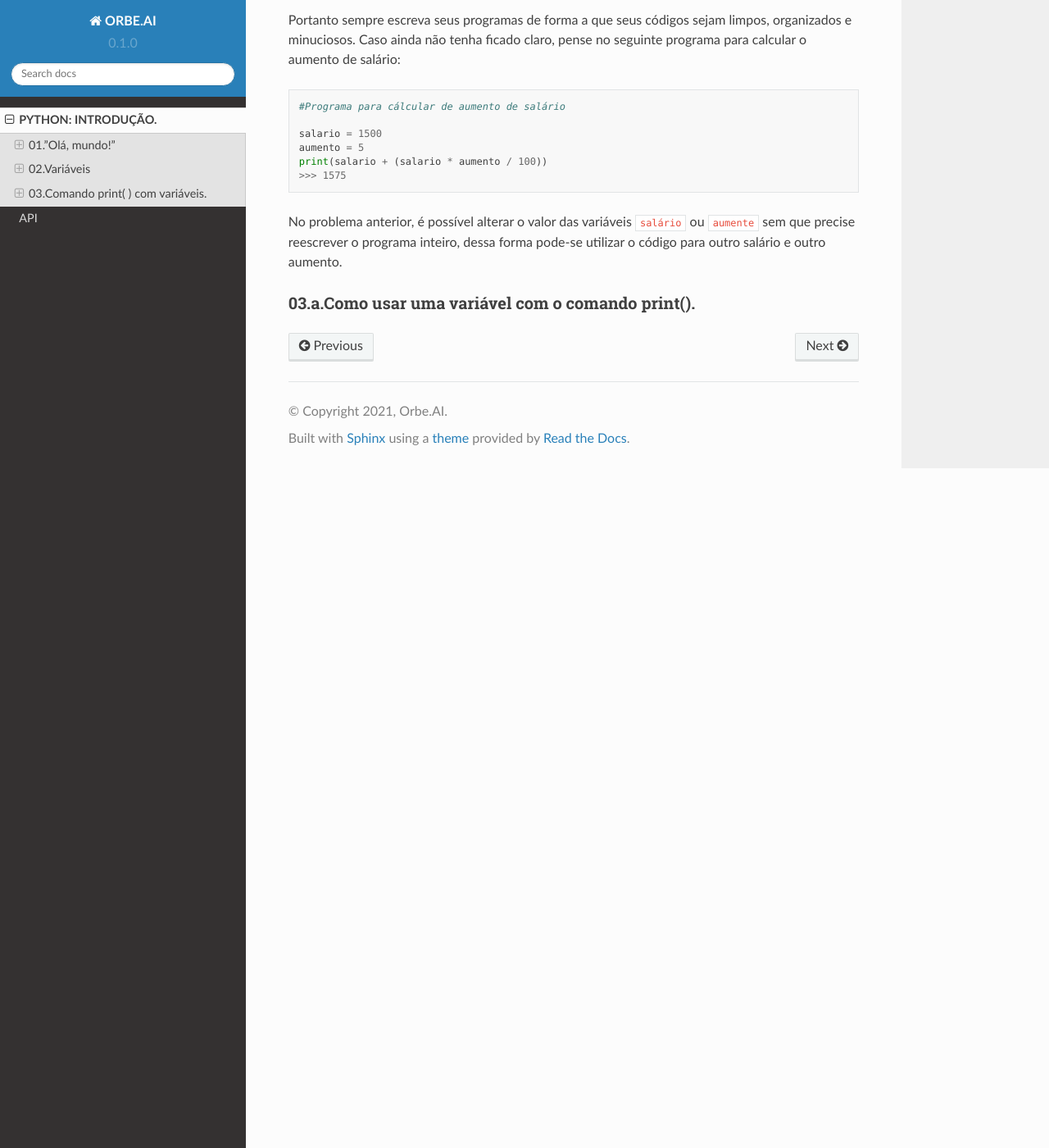
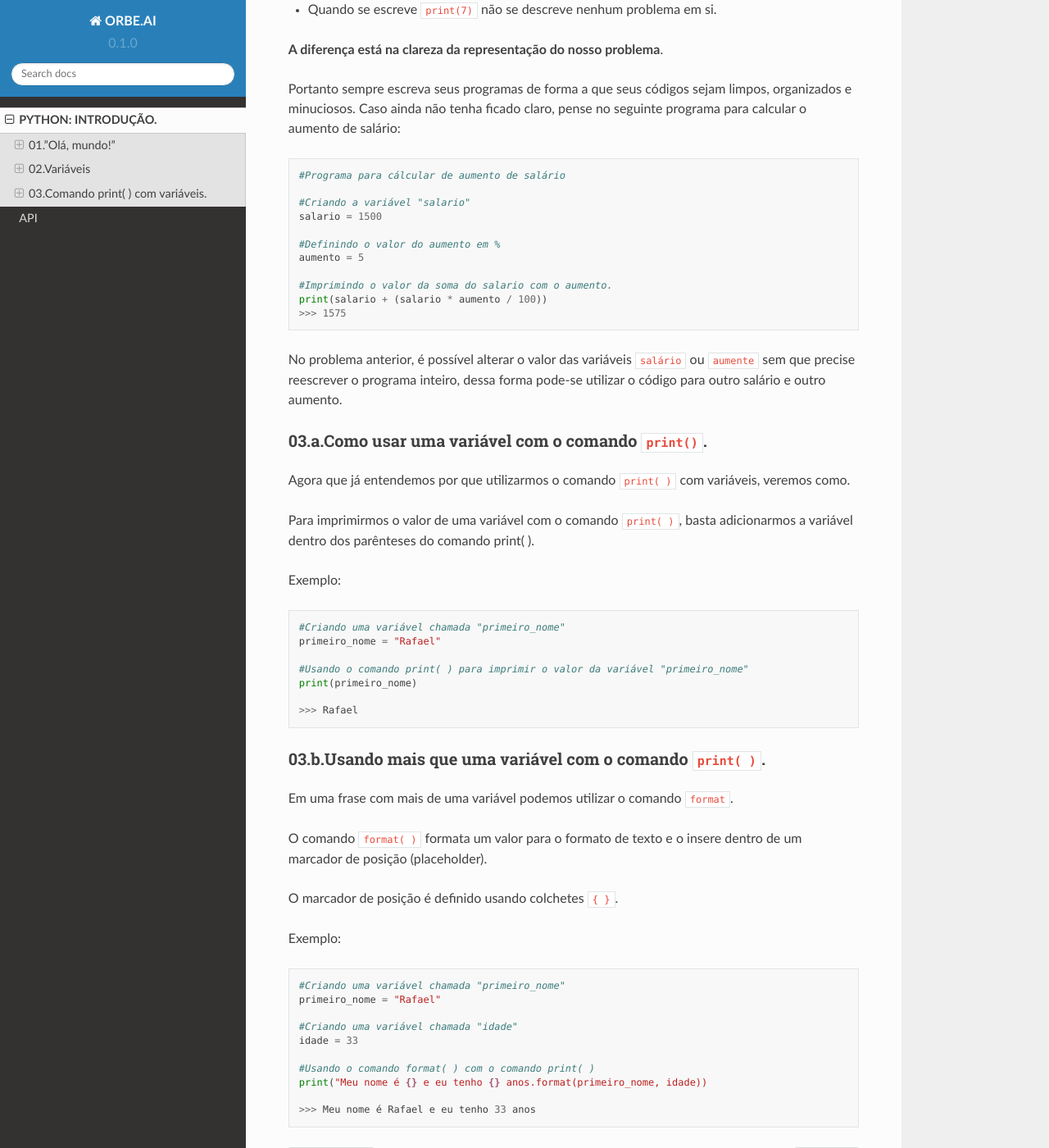
Before and after one commit to OrbeAI/rtd-python, a Sphinx documentation site: the page built from docs/source/python_introducao.rst, in a window 1280 px wide and 1400 px high, scrolled down 3016 px. Shown: the whole window at 82% size. Built offline with Sphinx 7.4.7 and the Read the Docs theme 2.0.0, drawn with Linux system fonts in a browser that asks for light colours; some of the changed text lies outside the part shown.

Commit message:
Update python_introducao.rst

```diff
--- a/docs/source/python_introducao.rst
+++ b/docs/source/python_introducao.rst
@@ -79,6 +79,7 @@ Por exemplo:
 
 .. code-block:: python
 
+   #Criando uma variável chamada idade
    idade = 33
 
 No código acima:
@@ -113,10 +114,13 @@ Para exemplificar o porque utilizar o comando ``print( )`` com variáveis pense
 
 .. code-block:: python
 
-   #Somando variáveis
+   #Criando uma variável "a" e atribuindo o valor de 4
+   a = 4
 
-   a = 4
+   #Criando uma variável "b" e atribuindo o valor de 3
    b = 3
+
+   #Exibindo a soma da variável "a" com "b" usando o comando print( )
    print(a + b)
    >>> 7
 
@@ -148,12 +153,57 @@ Portanto sempre escreva seus programas de forma a que seus códigos sejam limpos
 
    #Programa para cálcular de aumento de salário
 
+   #Criando a variável "salario"
    salario = 1500
+
+   #Definindo o valor do aumento em %
    aumento = 5
+
+   #Imprimindo o valor da soma do salario com o aumento.
    print(salario + (salario * aumento / 100))
    >>> 1575
 
 No problema anterior, é possível alterar o valor das variáveis ``salário`` ou ``aumente`` sem que precise reescrever o programa inteiro, dessa forma pode-se utilizar o código para outro salário e outro aumento.
 
-03.a.Como usar uma variável com o comando print().
+03.a.Como usar uma variável com o comando ``print()``.
 ----------------
+
+Agora que já entendemos por que utilizarmos o comando ``print( )`` com variáveis, veremos como.
+
+Para imprimirmos o valor de uma variável com o comando ``print( )``, basta adicionarmos a variável dentro dos parênteses do comando print( ).
+
+Exemplo:
+
+.. code-block:: python
+
+   #Criando uma variável chamada "primeiro_nome"
+   primeiro_nome = "Rafael"
+
+   #Usando o comando print( ) para imprimir o valor da variável "primeiro_nome"
+   print(primeiro_nome)
+
+   >>> Rafael
+
+03.b.Usando mais que uma variável com o comando ``print( )``.
+----------------
+
+Em uma frase com mais de uma variável podemos utilizar o comando ``format``.
+
+O comando ``format( )`` formata um valor para o formato de texto e o insere dentro de um marcador de posição (placeholder).
+
+O marcador de posição é definido usando colchetes ``{ }``.
+
+Exemplo:
+
+.. code-block:: python
+
+   #Criando uma variável chamada "primeiro_nome"
+   primeiro_nome = "Rafael"
+
+   #Criando uma variável chamada "idade"
+   idade = 33
+
+   #Usando o comando format( ) com o comando print( )
+   print("Meu nome é {} e eu tenho {} anos.format(primeiro_nome, idade))
+
+   >>> Meu nome é Rafael e eu tenho 33 anos
```
Also changed, not shown: other parts of docs/source/python_introducao.rst (+1 -0 lines).
